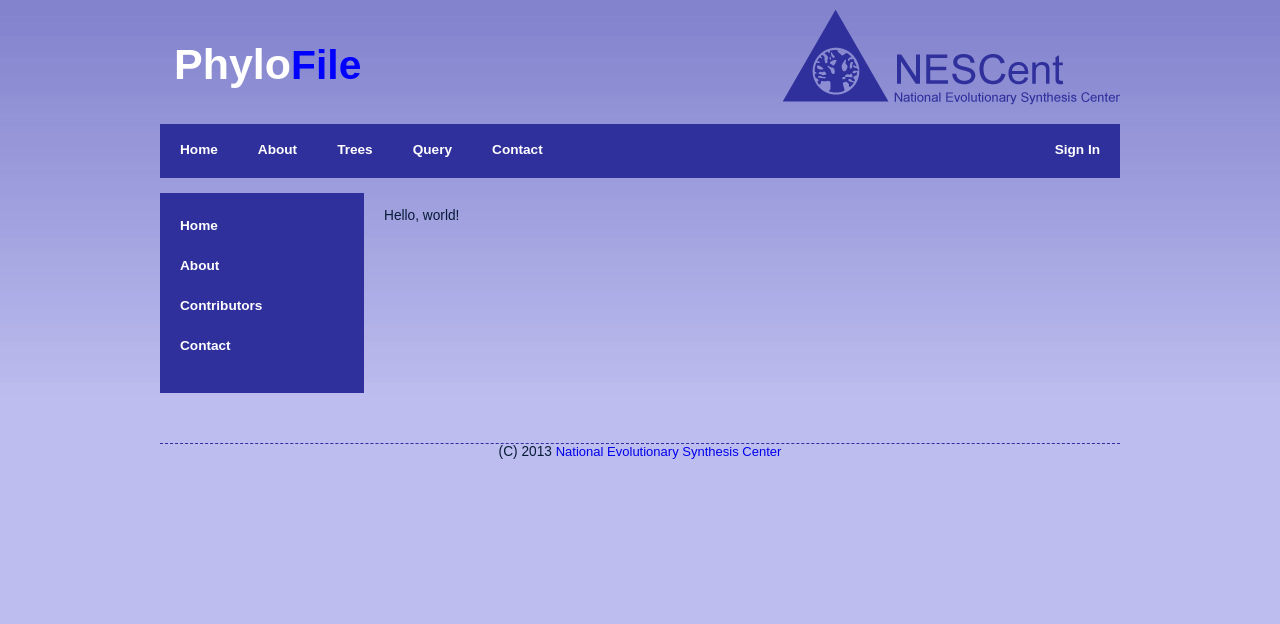
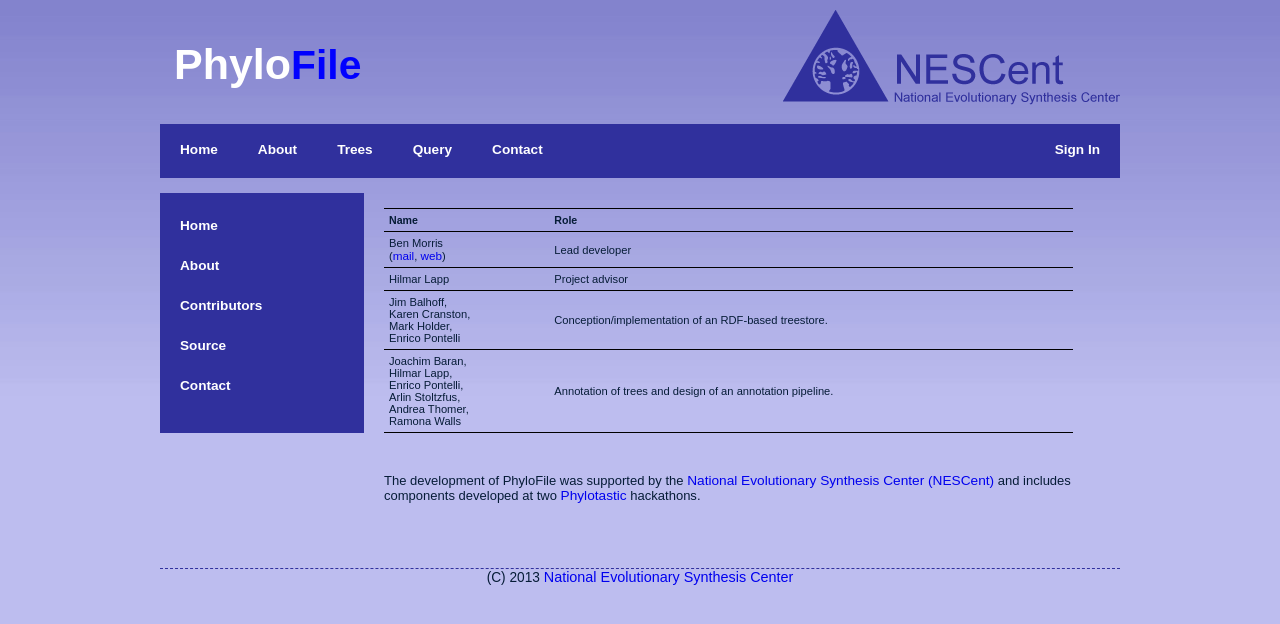
Before and after one commit to NESCent/phylocommons, a Django app: page /contributors/ in a window 1280 px wide. Shown: the top 624 px of the page. Run offline with Django 3.2, Linux system fonts and the light colour scheme; parts of the project's set-up code (start-up, migrations or seed data) failed here and were passed over.

Commit message:
Adding content to informational pages and citing contributors from Phylotastic.

```diff
--- a/phylofile/static/master.css
+++ b/phylofile/static/master.css
@@ -8,8 +8,14 @@
 padding:0;
 }
 
+p {
+padding-top: 10px;
+padding-bottom: 10px;
+}
+
 a {
 text-decoration:none;
+font-size: 1.05em;
 }
 
 * {
@@ -150,6 +156,7 @@
 border-top: solid 1px #000;
 border-bottom: solid 1px #000;
 border-collapse: collapse;
+width: 100%;
 }
 
 table td {
@@ -173,6 +180,6 @@
 padding-bottom: 10px;
 }
 
-label {
+label, input[type="submit"] {
 font-weight: bold;
 }
--- a/phylofile/templates/about.html
+++ b/phylofile/templates/about.html
@@ -8,6 +8,31 @@
 
 {% block content %}
 
-Hello, world!
+<p>
+    <strong>PhyloFile</strong> is a community-edited, annotated repository of
+    phylogenetic trees. It simplifies the reuse of published trees and
+    aggregates knowledge about each tree that can be used to inform evolutionary
+    analyses.
+</p>
+<p>
+    PhyloFile uses semantic web technologies including RDF to enable quick, efficient
+    reuse of trees. PhyloFile leverages the open source
+    <a href='biopython.org'>BioPython project</a> to convert trees in various
+    formats into RDF. These trees are then stored in Virtuoso, a database optized
+    for RDF storage. This makes common tasks such as querying for specific trees
+    based on metadata (year published, reconstruction method) or creating subtrees
+    from a list of taxa very efficient.
+</p>
+<p>
+    PhyloFile builds on tools that were developed at two
+    <a href='http://phylotastic.org/'>Phylotastic</a> hackathons.
+</p>
+<p>
+    View the list of <a href='{% url contributors %}'>contributors</a>.
+</p>
+<p>
+    PhyloFile is open source and is available on
+    <a href='https://github.com/bendmorris/phylofile'>GitHub</a>.
+</p>
 
 {% endblock %}
--- a/phylofile/templates/contact.html
+++ b/phylofile/templates/contact.html
@@ -8,6 +8,9 @@
 
 {% block content %}
 
-Hello, world!
+<p>
+    Queries regarding PhyloFile should be directed to
+    <a href='mailto:ben@bendmorris.com'>Ben Morris</a>.
+</p>
 
 {% endblock %}
--- a/phylofile/templates/contributors.html
+++ b/phylofile/templates/contributors.html
@@ -8,6 +8,59 @@
 
 {% block content %}
 
-Hello, world!
+<table>
+    <thead>
+        <td><strong>Name</strong></td>
+        <td><strong>Role</strong></td>
+    </thead>
+    <tr>
+        <td>
+            Ben Morris<br/>
+            (<a href='mailto:ben@bendmorris.com'>mail</a>,
+            <a href='http://www.bendmorris.com'>web</a>)
+        </td>
+        <td>Lead developer</td>
+    </tr>
+
+    <tr>
+        <td>Hilmar Lapp</td>
+        <td>Project advisor</td>
+    </tr>
+
+    <tr>
+        <td>
+            Jim Balhoff, <br/>
+            Karen Cranston, <br/>
+            Mark Holder, <br/>
+            Enrico Pontelli
+        </td>
+        <td>
+            Conception/implementation of an RDF-based treestore.
+        </td>
+    </tr>
+
+    <tr>
+        <td>
+            Joachim Baran, <br/>
+            Hilmar Lapp, <br/>
+            Enrico Pontelli, <br/>
+            Arlin Stoltzfus, <br/>
+            Andrea Thomer, <br/>
+            Ramona Walls
+        </td>
+        <td>
+            Annotation of trees and design of an annotation pipeline.
+        </td>
+    </tr>
+</table>
+
+<br/><br/>
+
+<p>
+    The development of PhyloFile was supported by the
+    <a href='http://www.nescent.org'>National Evolutionary Synthesis Center (NESCent)</a>
+    and includes components developed at two
+    <a href='http://www.phylotastic.org'>Phylotastic</a> hackathons.
+</p>
 
 {% endblock %}
--- a/phylofile/templates/home_menu.html
+++ b/phylofile/templates/home_menu.html
@@ -1,4 +1,5 @@
 <li><a href="/">Home</a></li>
 <li><a href="/about/">About</a></li>
 <li><a href="/contributors/">Contributors</a></li>
+<li><a href="https://github.com/bendmorris/phylofile/" target="_blank">Source</a></li>
 <li><a href="/contact/">Contact</a></li>
--- a/phylofile/templates/tree_menu.html
+++ b/phylofile/templates/tree_menu.html
@@ -1,4 +1,4 @@
 <li><a href="/">Home</a></li>
-<li><a href="/trees/">List of Trees</a></li>
-<li><a href="/trees/add/">Add Tree</a></li>
+<li><a href="/trees/">List of trees</a></li>
+<li><a href="/trees/add/">Add a tree</a></li>
 <li><a href="/query/">Query</a></li>
--- a/phylofile/urls.py
+++ b/phylofile/urls.py
@@ -8,8 +8,8 @@
     # Examples:
     url(r'^$', 'phylofile.views.home', name='home'),
     url(r'^about/$', 'phylofile.views.about', name='about'),
-    url(r'^contributors/$', 'phylofile.views.about', name='contributors'),
-    url(r'^contact/$', 'phylofile.views.about', name='contact'),
+    url(r'^contributors/$', 'phylofile.views.contributors', name='contributors'),
+    url(r'^contact/$', 'phylofile.views.contact', name='contact'),
 
     # trees application (add, get, etc.)
     url(r'^trees/', include('trees.urls')),
--- a/treequery/forms.py
+++ b/treequery/forms.py
@@ -7,7 +7,7 @@
     treestore = get_treestore()
 
     taxa = forms.CharField(required=True,
-                           initial='Homo sapiens,Pan troglodytes,Gorilla gorilla,Pongo pygmaeus',
+                           initial='Homo sapiens,Pan troglodytes,Pan paniscus,Gorilla gorilla,Pongo pygmaeus',
                            widget=forms.Textarea)
 
     format_choices = ['ascii'] + sorted(bp._io.supported_formats.keys())
@@ -18,6 +18,8 @@
 
     prune = forms.BooleanField(required=False, initial=True)
 
+    match_all = forms.BooleanField(required=False, initial=False)
+
     tree_choices = [t for t in treestore.list_trees()]
     tree_choices = [('', '(Select automatically)')] + [(x,x) for x in tree_choices]
     tree = forms.ChoiceField(choices=tree_choices,
--- a/trees/templates/view.html
+++ b/trees/templates/view.html
@@ -14,8 +14,7 @@
 
 <br/><br/>
 
-<table style='width:100%'>
-
+<table>
     <tr><td><strong>URI</strong></td><td>
     {{tree_uri}}
     </td></tr>
```
Also changed, not shown: treequery/templates/query.html (+37 -16 lines), treequery/views.py (+9 -2 lines), trees/templates/add.html (+11 -8 lines).
